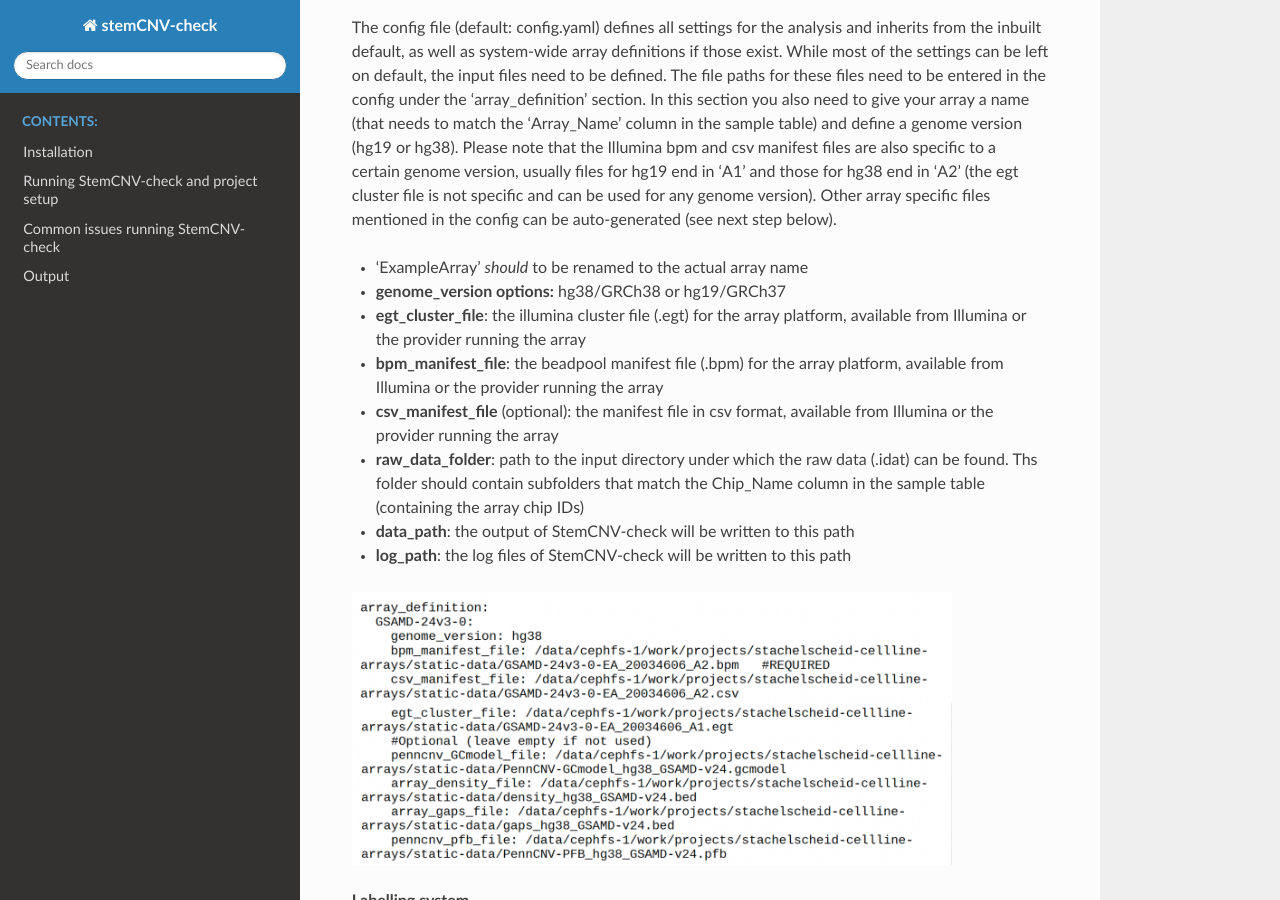
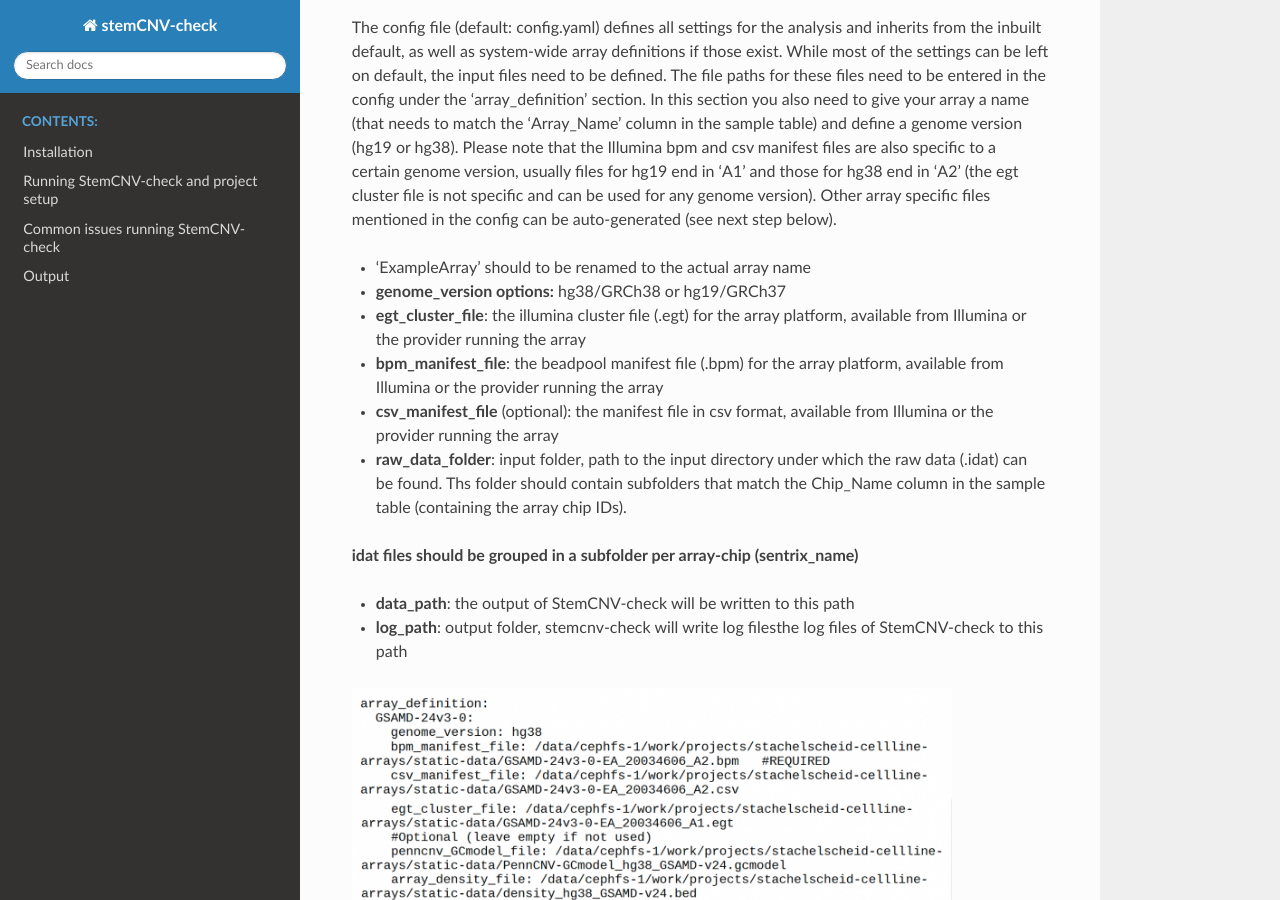
Before and after one commit to icalledmyselfmoon/stemCNV_check_Read_the_docs, a Sphinx documentation site: the page built from source/config_parameters.rst, in a window 1280 px wide and 900 px high, scrolled down 817 px. Built offline with Sphinx 7.4.7 and the Read the Docs theme 3.1.0, drawn with Linux system fonts in a browser that asks for light colours; pages that are not in the unit, such as notebooks, are missing from menus.

Commit message:
Update config_parameters.rst

```diff
--- a/source/config_parameters.rst
+++ b/source/config_parameters.rst
@@ -27,7 +27,7 @@ and can be used for any genome version).
 Other array specific files mentioned in the config can be auto-generated (see next step below).
 
 
-- 'ExampleArray' *should* to be renamed to the actual array name
+- 'ExampleArray' should to be renamed to the actual array name
 
 - **genome_version options:** hg38/GRCh38 or hg19/GRCh37
 
@@ -36,10 +36,11 @@ Other array specific files mentioned in the config can be auto-generated (see ne
 - **bpm_manifest_file**: the beadpool manifest file (.bpm) for the array platform, available from Illumina or the provider running the array
 - **csv_manifest_file** (optional): the manifest file in csv format, available from Illumina or the provider running the array
 
-- **raw_data_folder**: path to the input directory under which the raw data (.idat) can be found. Ths folder should contain subfolders that match the Chip_Name column in the sample table (containing the array chip IDs)
+- **raw_data_folder**: input folder, path to the input directory under which the raw data (.idat) can be found. Ths folder should contain subfolders that match the Chip_Name column in the sample table (containing the array chip IDs).
+**idat files should be grouped in a subfolder per array-chip (sentrix_name)**
 
 - **data_path**: the output of StemCNV-check will be written to this path
-- **log_path**: the log files of StemCNV-check will be written to this path
+- **log_path**:  output folder, stemcnv-check will write log filesthe log files of StemCNV-check to this path
 
 .. image:: array_def.png
    :width: 600
```
